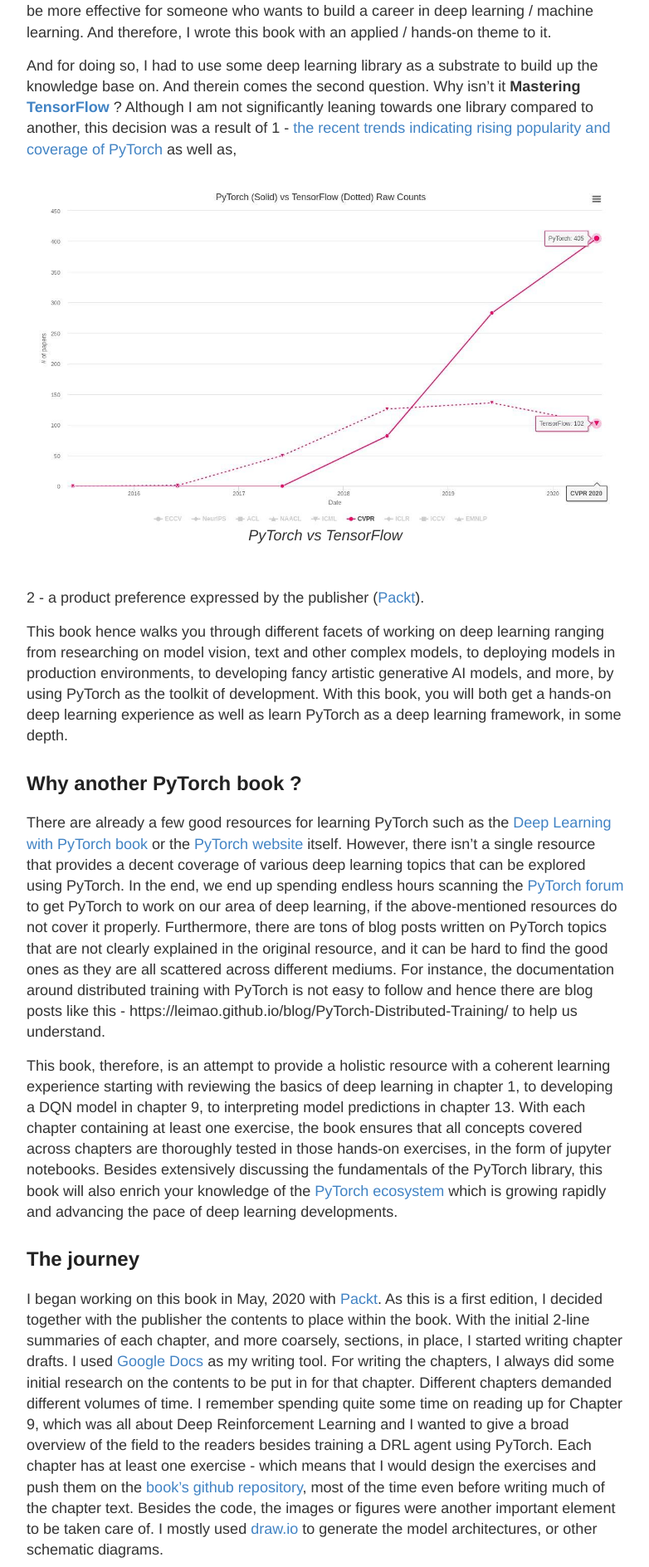
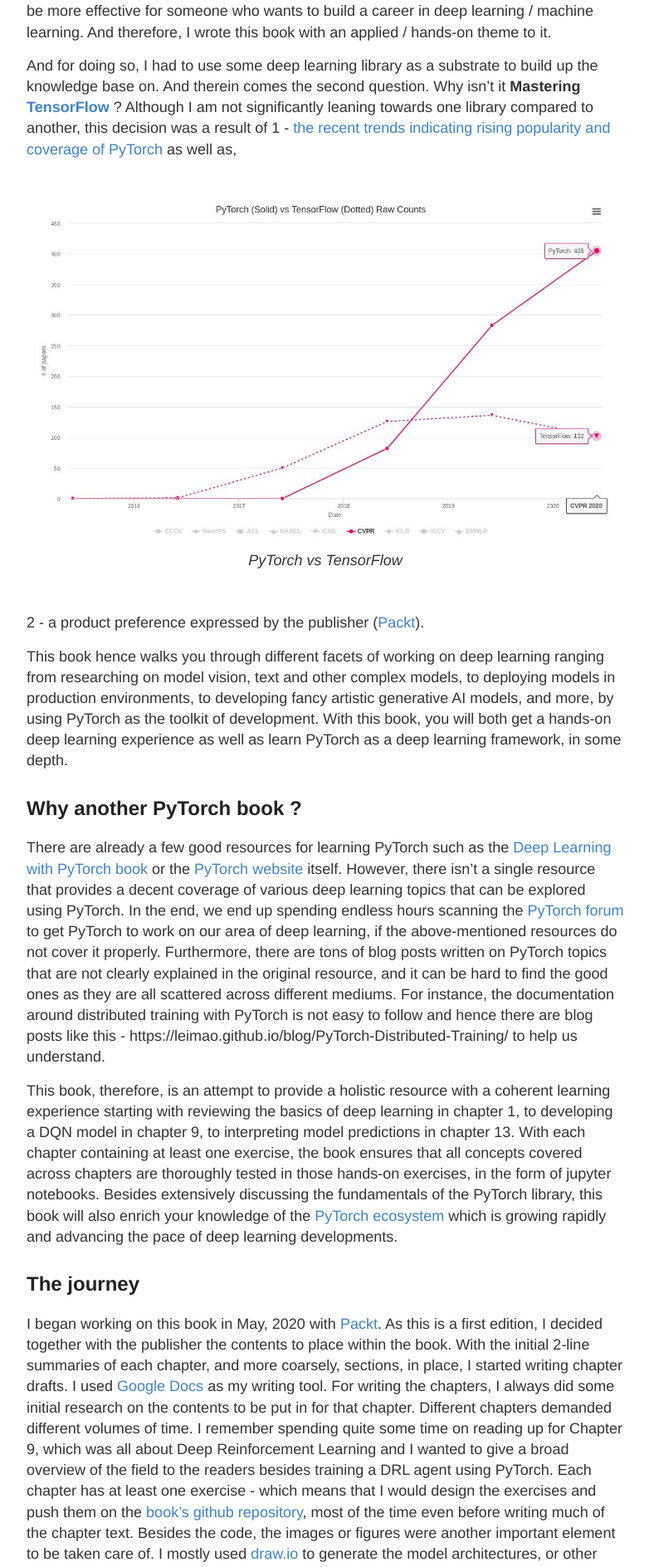
Before and after one commit to datashines/datashines.github.io, a Jekyll site: the page built from _posts/2021-01-14-Lessons-From-Writing-A-Deep-Learning-Book.md, in a window 1280 px wide. Shown: the part 1183-3071 px from the top of the page at 83% size, without its empty margins (248-1030 px from the left). Built offline with Jekyll 4.4.1, drawn with Linux system fonts in a browser that asks for light colours; comment, search, counter and statistics services are not loaded.

Commit message:
adding image captions 13

```diff
--- a/_includes/image.html
+++ b/_includes/image.html
@@ -1,6 +1,6 @@
-<p style="text-align:center">
-  <figure class="image">
+<figure class="image">
+  <p style="text-align:center">
     <img src="{{ include.url }}" alt="{{ include.description }}">
-    <figcaption><i>{{ include.description }}</i></figcaption>
-  </figure>
-</p>
+  </p>
+  <figcaption><i>{{ include.description }}</i></figcaption>
+</figure>
```
